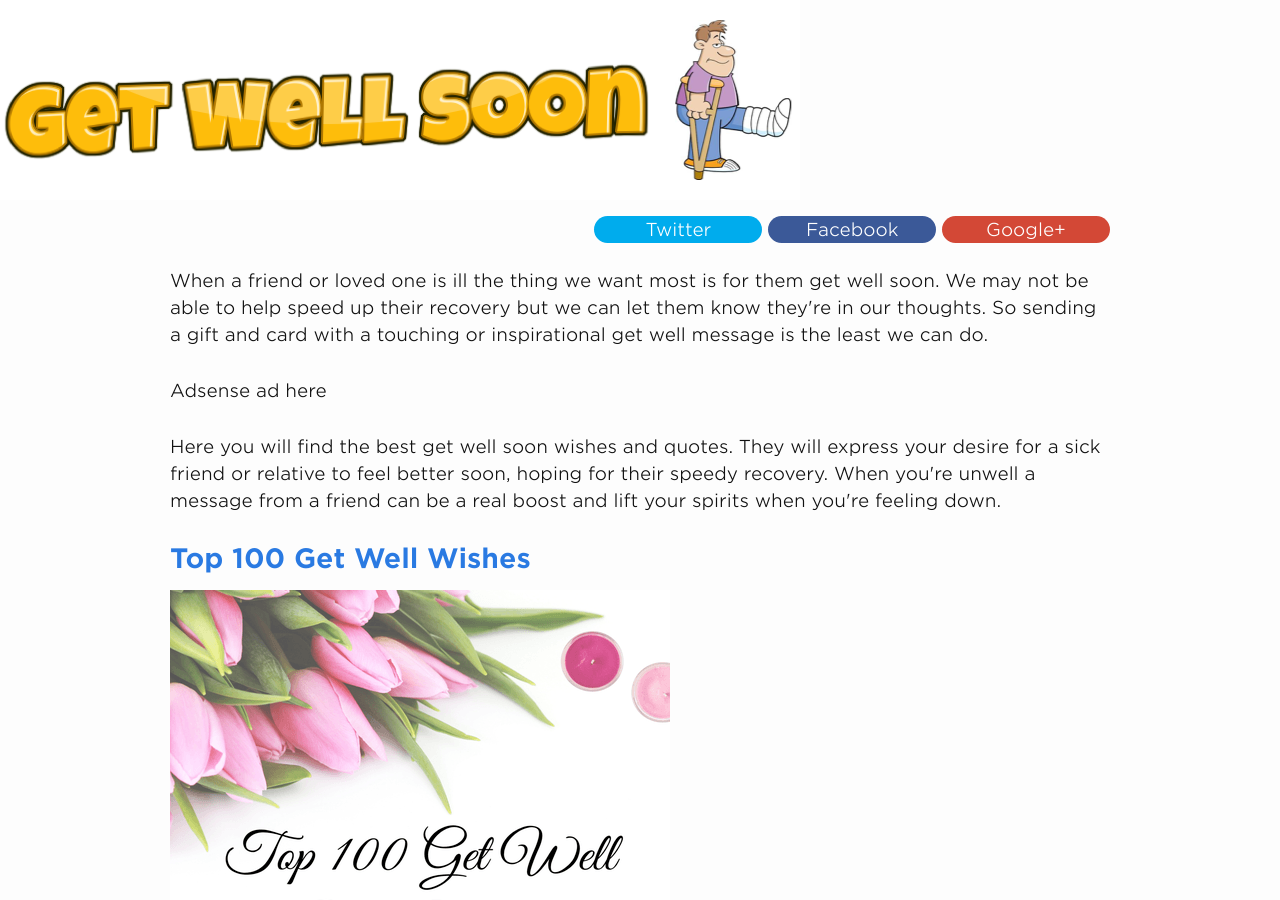
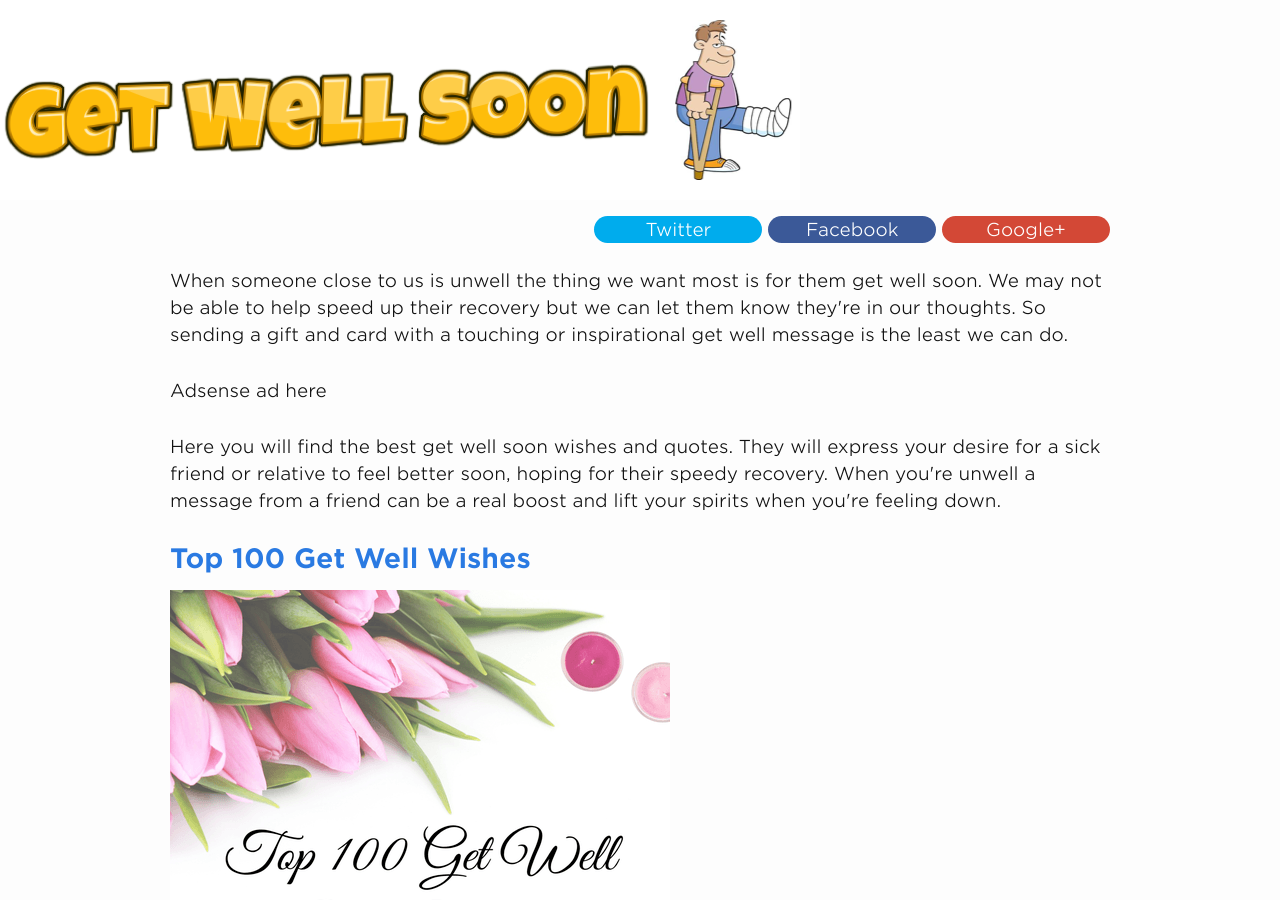
Before and after one commit to andyml123/andyml123.github.io, a Jekyll site: the page built from imagetest.md, in a window 1280 px wide and 900 px high. Built offline with Jekyll 4.4.1, drawn with Linux system fonts in a browser that asks for light colours.

Commit message:
Update imagetest.md

```diff
--- a/imagetest.md
+++ b/imagetest.md
@@ -2,7 +2,7 @@
 layout: default
 published: true
 ---
-<p>When a friend or loved one is ill the thing we want most is for them get well soon. We may not be able to help speed up their recovery but we can let them know they're in our thoughts. So sending a gift and card with a touching or inspirational get well message is the least we can do. </p>
+<p>When someone close to us is unwell the thing we want most is for them get well soon. We may not be able to help speed up their recovery but we can let them know they're in our thoughts. So sending a gift and card with a touching or inspirational get well message is the least we can do. </p>
 
 <p>
 Adsense ad here
```
